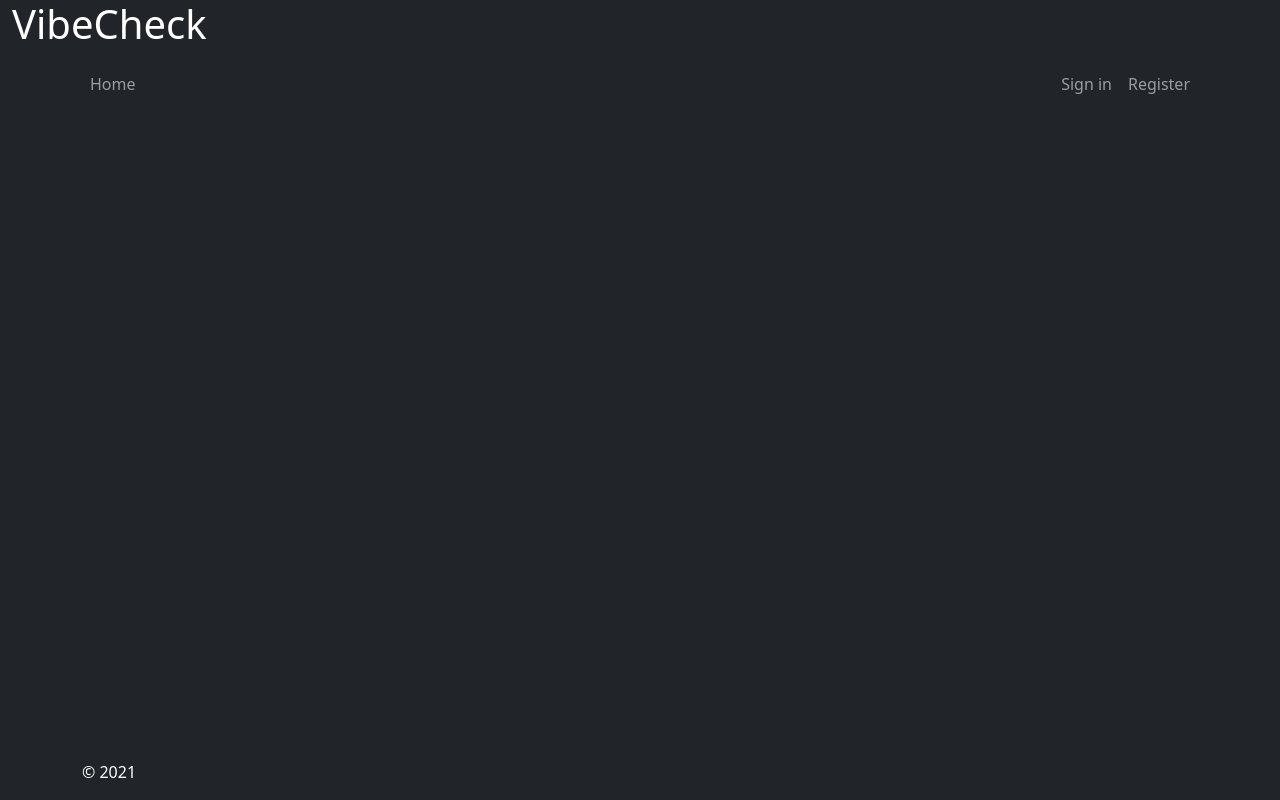
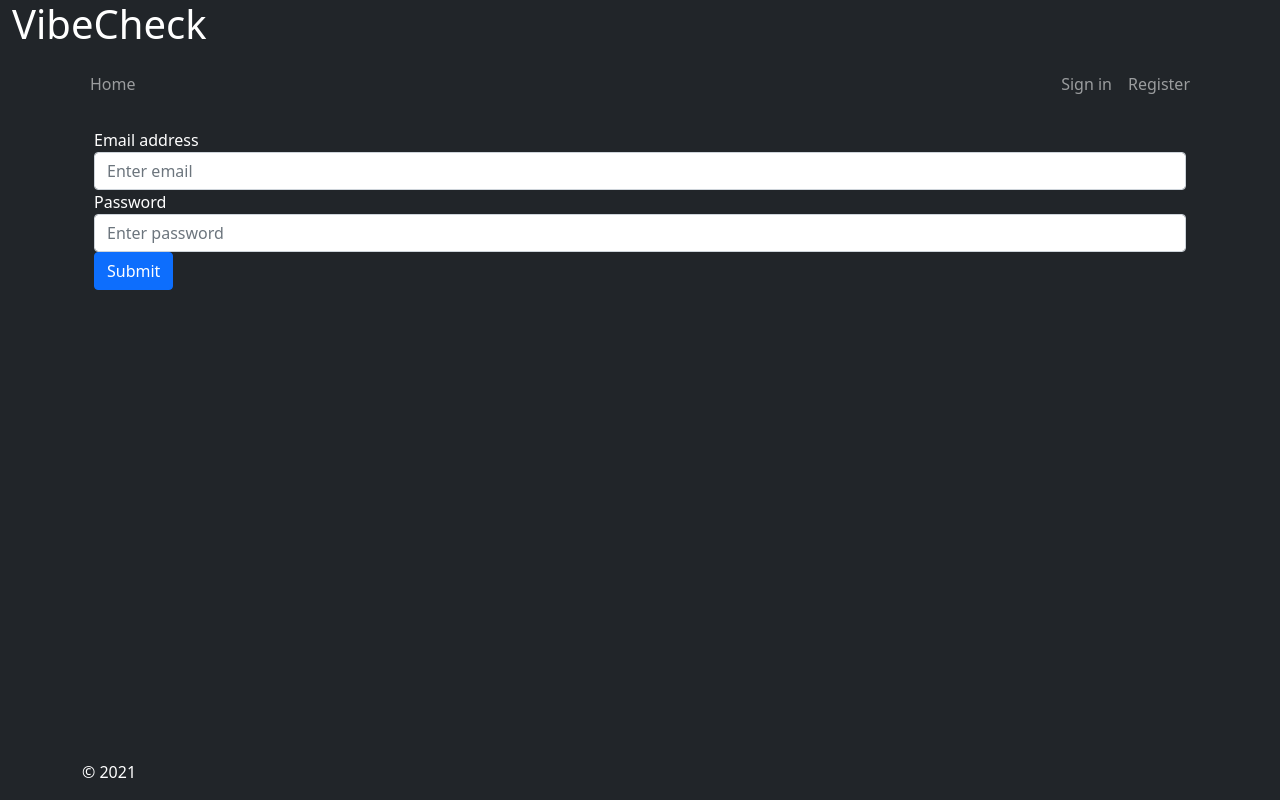
Before and after one commit to bspeelmeyer/fwp_assessment_one, a React (Create React App) app: page /signin in a window 1280 px wide. Built offline with nearby package versions, Linux system fonts and the light colour scheme.

Commit message:
Completed sign in feature

```diff
--- a/src/Data/UserSubmit.js
+++ b/src/Data/UserSubmit.js
@@ -1,33 +1,74 @@
 const USERS_KEY = "users";
+const LOGGED_IN = "loggedInUser";
 
-
-const initUsers = () => {
-    if(localStorage.getItem(USERS_KEY) !== null){
+// If user key does not exist
+// in localStorage then create it
+const initArray = () => {
+    if(localStorage.getItem(USERS_KEY) === null){
+        var userArray = [];
+        localStorage.setItem(USERS_KEY, JSON.stringify(userArray));
+    }else{
         return;
-    }else{
-        setUsers({});
     }
 }
 
+// return the array of users from localstorage
 const getUsers = () => {
     return JSON.parse(localStorage.getItem(USERS_KEY));
 }
 
+// store the array of users in localstorage
 const setUsers = (users) => {
     localStorage.setItem(USERS_KEY, JSON.stringify(users));
+}
+
+
+// get users array, then check if submitted emial
+// already exists in array, if true return true
+const checkEmail = (email) => {
+    const users = getUsers();
+
+    for(let i = 0; i < users.length; i++){
+        if(email === users[i].email){
+            return true;
+        }
+    }
+
+    return false;
+}
+
+// Sets localstorage logged in user as user email
+const setLoggedIn = (user) => {
+    localStorage.setItem(LOGGED_IN, user);
 }
 
 
 const insertOrUpdateUser = (user) => {
     const users = getUsers();
 
-    users[user.id] = user;
+    users.push(user);
 
     setUsers(users);
 }
 
+// If email and password match, return true and set logged in user
+// and redirect to home page. If no match found return false
+const validateUser = (email, password) => {
+    const users = getUsers();
+    for( const user of users){
+        if(email === user.email && password === user.password){
+            setLoggedIn(user.email);
+            return true;
+        }
+    }
+    return false;
+}
+
 export {
-    initUsers,
+    initArray,
     getUsers,
-    insertOrUpdateUser
+    insertOrUpdateUser,
+    validateUser,
+    setUsers,
+    checkEmail
 }
--- a/src/components/App.js
+++ b/src/components/App.js
@@ -10,6 +10,7 @@ import Footer from './Footer';
 // import Home from './Home';
 import Register from './Register';
 import LandingPage from './LandingPage';
+import Signin from './Signin';
 
 function App() {
   return (
@@ -39,6 +40,9 @@ function App() {
               {/* Route for the register page */}
              <Route path="/register" component={ Register }/>
 
+             {/* Route for the signin page */}
+             <Route path="/signin" component={ Signin }/>
+
             </Switch>
 
             {/* End of main content contatiner */}
--- a/src/components/Navigation.js
+++ b/src/components/Navigation.js
@@ -1,5 +1,4 @@
 import React from "react";
-import { Component } from "react";
 import { Link } from "react-router-dom";
 
 // This Component returns the naviagtion Element
--- a/src/components/Register.js
+++ b/src/components/Register.js
@@ -1,20 +1,21 @@
 import React, { useState } from 'react';
 import { useValidateForm } from '../Hooks/useValidateForm';
-import { getUsers, insertOrUpdateUser, initUsers } from '../Data/UserSubmit';
+import { checkEmail, setUsers, getUsers, insertOrUpdateUser, initArray } from '../Data/UserSubmit';
 
 // This component returns and handles the registration
 // of a new user
 
-var USER_ID = 1;
 
 const Register = (props) => {
 
-    initUsers();
+    // Initiate user storage in
+    // local storage
+    initArray();
 
-    const [fields, setFields] = useState({id: 0, name: "", email: "", password: "", confirmPassword: ""});
+    // Configure fields for state tracking
+    const [fields, setFields] = useState({name: "", email: "", password: "", confirmPassword: ""});
 
-    const [users, setUsers] = useState(getUsers());
-
+    // Use customer hook to validate the form
     const [validLength, hasNumber, upperCase, lowerCase, match, specialChar, validEmail, hasName
     ] = useValidateForm({
         firstPassword: fields.password,
@@ -23,26 +24,40 @@ const Register = (props) => {
         name: fields.name
     });
 
+    // Basic change handler
     const handleInputChange = (event) => {
         setFields({...fields, [event.target.name]: event.target.value});
 
     }
 
+    // Handler for form submit event
     const handleSubmit = (event) => {
+
+        // Prvent redirect on form submit
         event.preventDefault();
 
+        // Check if all validation methods return true
         if(validLength && hasNumber && upperCase && lowerCase && match && specialChar && validEmail && hasName){
-            fields.id = USER_ID;
-            const user = {...fields};
-            USER_ID = USER_ID + 1;
 
+            // Check if email already exists
+            if(checkEmail(fields.email) === true){
+                alert("Email is already taken");
 
-            insertOrUpdateUser(user);
+            }else{
 
-            setUsers(getUsers());
+                 // Copy field values to user object
+                const user = {...fields};
 
+                // Call function to add user object
+                // to local storage
+                insertOrUpdateUser(user);
+                props.history.push("./home");
+            }
 
         }else{
+
+            // If validation returns atleast
+            // one false value alert user
             alert("please check form");
         }
 
--- /dev/null
+++ b/src/components/Signin.js
@@ -0,0 +1,60 @@
+import React, { useState } from 'react';
+import {validateUser} from '../Data/UserSubmit';
+
+// This component returns and handles the
+// sign of already registered users
+
+const Signin = (props) => {
+
+    const [fields, setFields] = useState({email: "", password: ""});
+    const [errorMessage, setErrorMessage] = useState(null);
+
+    const handleInputChange = (event) => {
+        setFields({...fields, [event.target.name]: event.target.value});
+    };
+
+    const handleSubmit = (event) => {
+        event.preventDefault();
+
+        const verified = validateUser(fields.email, fields.password);
+
+        if(verified === true){
+            props.history.push("/home");
+            return;
+        }
+
+        const temp = {...fields};
+        temp.password = "";
+        setFields(temp);
+
+        setErrorMessage("Invaild credentials, please try agian");
+
+    }
+
+    return (
+        <div class="container bg-dark">
+            <form onSubmit={handleSubmit}>
+                <div class="form-group">
+                    <label class="text-white" htmlFor="email">Email address</label>
+                    <input  class="form-control" id="email" name="email" placeholder="Enter email"
+                        value={fields.email} onChange={handleInputChange}></input>
+                </div>
+
+                <div class="form-group">
+                    <label class="text-white" htmlFor="password">Password</label>
+                    <input type="password" class="form-control" name="password" id="password" placeholder="Enter password"
+                        value={fields.password} onChange={handleInputChange}></input>
+                </div>
+                <div class="form-group">
+                    <button type="submit" class="btn btn-primary">Submit</button>
+                </div>
+                <div className="form-group">
+                    <span className="text-danger">{errorMessage}</span>
+                </div>
+            </form>
+        </div>
+
+    );
+}
+
+export default Signin;
```
